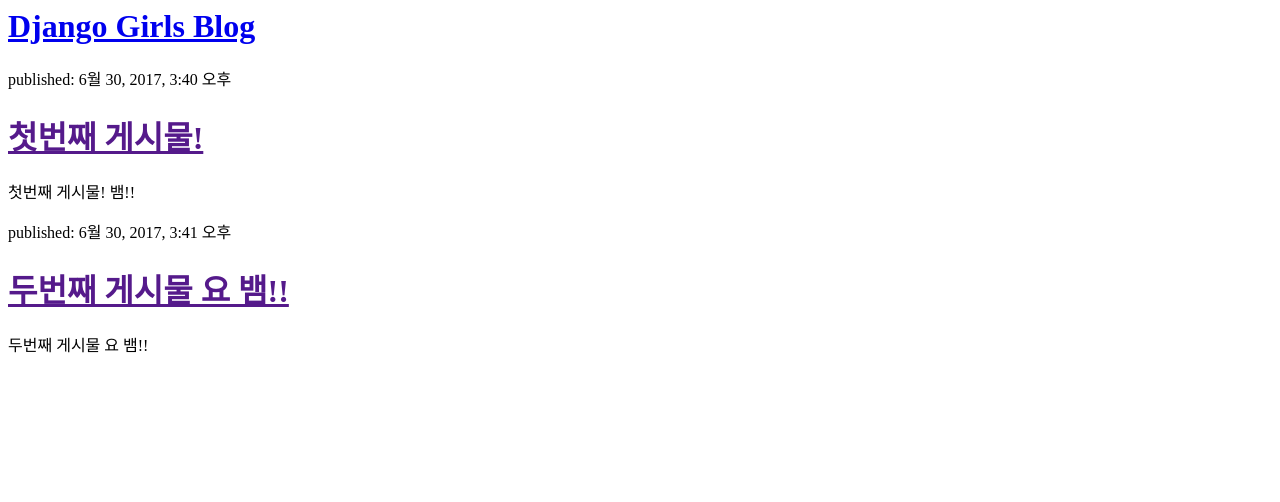
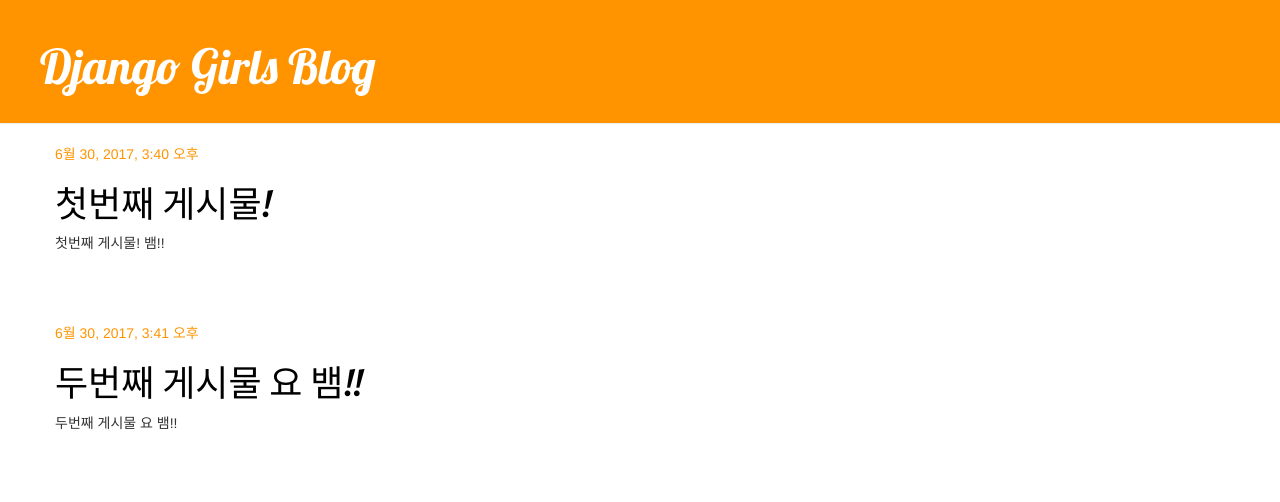
Before and after one commit to Inseok00/my-first-blog, a Django app: page / in a window 1280 px wide. Shown: the top 502 px of the page. Run offline with Django 3.2, Linux system fonts and the light colour scheme; data comes from the database, SQL or seed files in the repository; some libraries are stand-ins or nearby versions.

Commit message:
Added view and template for detailed blog post as well as CSS for the site.

```diff
--- /dev/null
+++ b/blog/static/css/blog.css
@@ -0,0 +1,46 @@
+.page-header {
+    background-color: #ff9400;
+    margin-top: 0;
+    padding: 20px 20px 20px 40px;
+}
+
+.page-header h1, .page-header h1 a, .page-header h1 a:visited, .page-header h1 a:active {
+    color: #ffffff;
+    font-size: 36pt;
+    text-decoration: none;
+}
+
+.content {
+    margin-left: 40px;
+}
+
+h1, h2, h3, h4 {
+    font-family: 'Lobster', cursive;
+}
+
+.date {
+    color: #ff9400;
+}
+
+.save {
+    float: right;
+}
+
+.post-form textarea, .post-form input {
+    width: 100%;
+}
+
+.top-menu, .top-menu:hover, .top-menu:visited {
+    color: #ffffff;
+    float: right;
+    font-size: 26pt;
+    margin-right: 20px;
+}
+
+.post {
+    margin-bottom: 70px;
+}
+
+.post h1 a, .post h1 a:visited {
+    color: #000000;
+}
--- /dev/null
+++ b/blog/templates/blog/base.html
@@ -0,0 +1,29 @@
+{% load staticfiles %}
+
+<html>
+    <head>
+      <title>Django Girls blog</title>
+      <link rel="stylesheet" href="//maxcdn.bootstrapcdn.com/bootstrap/3.2.0/css/bootstrap.min.css">
+      <link rel="stylesheet" href="//maxcdn.bootstrapcdn.com/bootstrap/3.2.0/css/bootstrap-theme.min.css">
+      <link rel="stylesheet" href="{% static 'css/blog.css' %}">
+      <link href="//fonts.googleapis.com/css?family=Lobster&subset=latin,latin-ext" rel="stylesheet" type="text/css">
+    </head>
+
+    <body>
+        <div class="page-header">
+            <h1><a href="/">Django Girls Blog</a></h1>
+        </div>
+
+        <div class="content container">
+            <div class="row">
+                <div class="col-md-8">
+                {% block content %}
+                {% endblock %}
+                </div>
+            </div>
+        </div>
+
+
+    </body>
+
+</html>
--- a/blog/templates/blog/post_list.html
+++ b/blog/templates/blog/post_list.html
@@ -1,18 +1,31 @@
+{% extends 'blog/base.html' %}
+{% load staticfiles %}
+
 <html>
     <head>
-        <title>Django Girls blog</title>
+      <title>Django Girls blog</title>
+      <link rel="stylesheet" href="//maxcdn.bootstrapcdn.com/bootstrap/3.2.0/css/bootstrap.min.css">
+      <link rel="stylesheet" href="//maxcdn.bootstrapcdn.com/bootstrap/3.2.0/css/bootstrap-theme.min.css">
+      <link rel="stylesheet" href="{% static 'css/blog.css' %}">
+      <link href="//fonts.googleapis.com/css?family=Lobster&subset=latin,latin-ext" rel="stylesheet" type="text/css">
+
     </head>
     <body>
-      <div>
+      <div class="page-header">
           <h1><a href="/">Django Girls Blog</a></h1>
       </div>
 
-      {% for post in posts %}
-          <div>
-              <p>published: {{ post.published_date }}</p>
-              <h1><a href="">{{ post.title }}</a></h1>
-              <p>{{ post.text|linebreaksbr }}</p>
-          </div>
-      {% endfor %}
+      {% block content %}
+          {% for post in posts %}
+              <div class="post">
+                  <div class="date">
+                      {{ post.published_date }}
+                  </div>
+                  <h1><a href="{% url 'post_detail' pk=post.pk %}">{{ post.title }}</a></h1>
+                  <p>{{ post.text|linebreaksbr }}</p>
+              </div>
+          {% endfor %}
+      {% endblock %}
+
     </body>
 </html>
--- a/blog/urls.py
+++ b/blog/urls.py
@@ -3,4 +3,5 @@ from . import views
 
 urlpatterns = [
     url(r'^$', views.post_list, name='post_list'),
+    url(r'^post/(?P<pk>\d+)/$', views.post_detail, name='post_detail'),
 ]
--- a/blog/views.py
+++ b/blog/views.py
@@ -1,7 +1,13 @@
 from django.shortcuts import render
 from django.utils import timezone
 from .models import Post
+from django.shortcuts import render, get_object_or_404
+
 
 def post_list(request):
     posts = Post.objects.filter(published_date__lte=timezone.now()).order_by('published_date')
     return render(request, 'blog/post_list.html', {'posts': posts})
+
+def post_detail(request, pk):
+    post = get_object_or_404(Post, pk=pk)
+    return render(request, 'blog/post_detail.html', {'post': post})
```
Also changed, not shown: blog/templates/blog/post_detail.html (added, +13 -0 lines).
